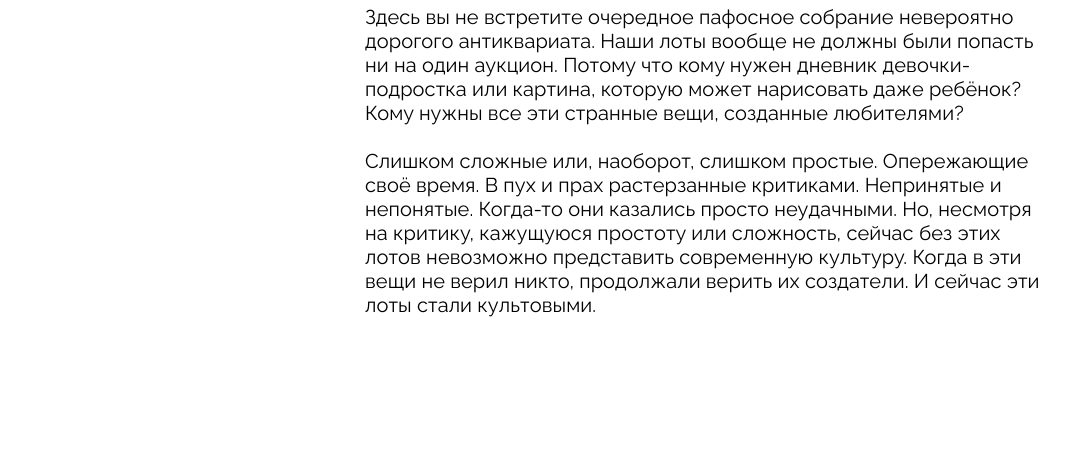
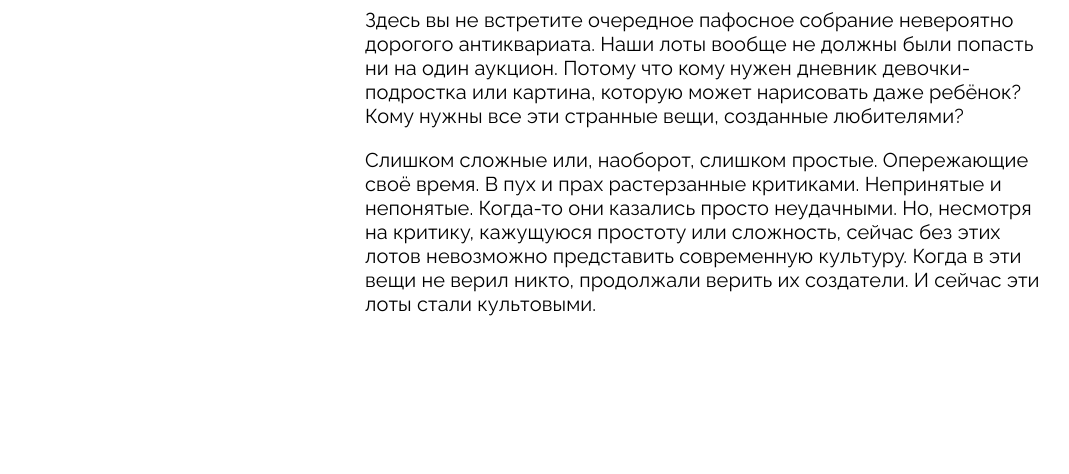
Before and after one commit to Farfar0wska/ono-tebe-nado, a plain HTML site: page index.html in a window 1280 px wide. Shown: the part 2343-2817 px from the top of the page, without its empty margins (108-1177 px from the left). Drawn offline with Linux system fonts and the light colour scheme.

Commit message:
финальная3

```diff
--- a/index.html
+++ b/index.html
@@ -131,13 +131,15 @@
             дорогого антиквариата. Наши лоты вообще не должны были попасть ни на
             один аукцион. Потому что кому нужен дневник девочки-подростка или
             картина, которую может нарисовать даже ребёнок? Кому нужны все эти
-            странные вещи, созданные любителями? <br /><br />Слишком сложные
-            или, наоборот, слишком простые. Опережающие своё время. В пух и прах
-            растерзанные критиками. Непринятые и непонятые. Когда-то они
-            казались просто неудачными. Но, несмотря на критику, кажущуюся
-            простоту или сложность, сейчас без этих лотов невозможно представить
-            современную культуру. Когда в эти вещи не верил никто, продолжали
-            верить их создатели. И сейчас эти лоты стали культовыми.
+            странные вещи, созданные любителями?
+          </p>
+          <p class="about-description">
+            Слишком сложные или, наоборот, слишком простые. Опережающие своё
+            время. В пух и прах растерзанные критиками. Непринятые и непонятые.
+            Когда-то они казались просто неудачными. Но, несмотря на критику,
+            кажущуюся простоту или сложность, сейчас без этих лотов невозможно
+            представить современную культуру. Когда в эти вещи не верил никто,
+            продолжали верить их создатели. И сейчас эти лоты стали культовыми.
           </p>
         </div>
       </section>
--- a/styles/style.css
+++ b/styles/style.css
@@ -272,6 +272,9 @@ header {
 .about-text {
   width: 693px;
   margin-top: 137px;
+  display: flex;
+  flex-direction: column;
+  gap: 20px 0px;
 }
 
 .about-title {
@@ -279,7 +282,7 @@ header {
   font-size: 40px;
   text-transform: uppercase;
   color: black;
-  padding-bottom: 100px;
+  padding-bottom: 83px;
 }
 
 .about-description {
```
